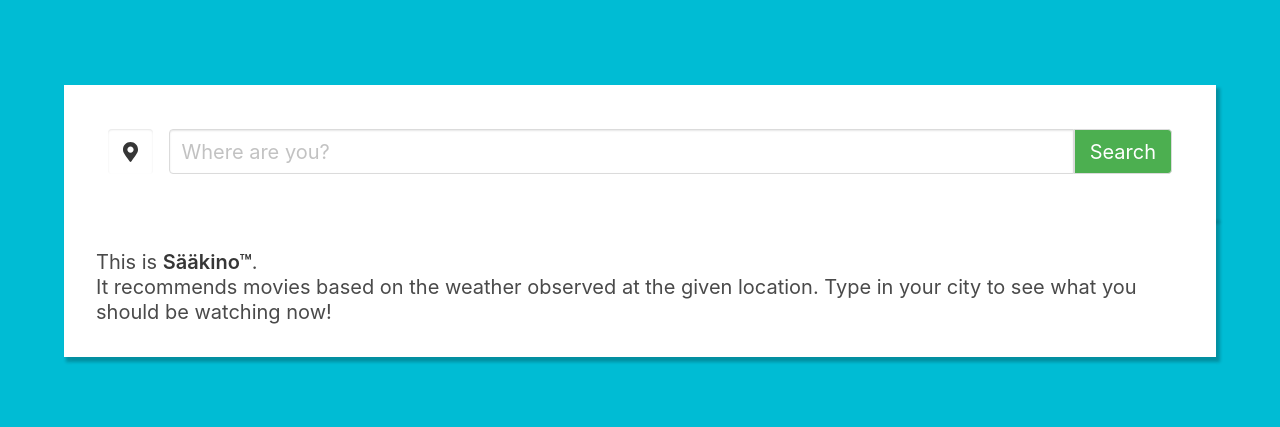
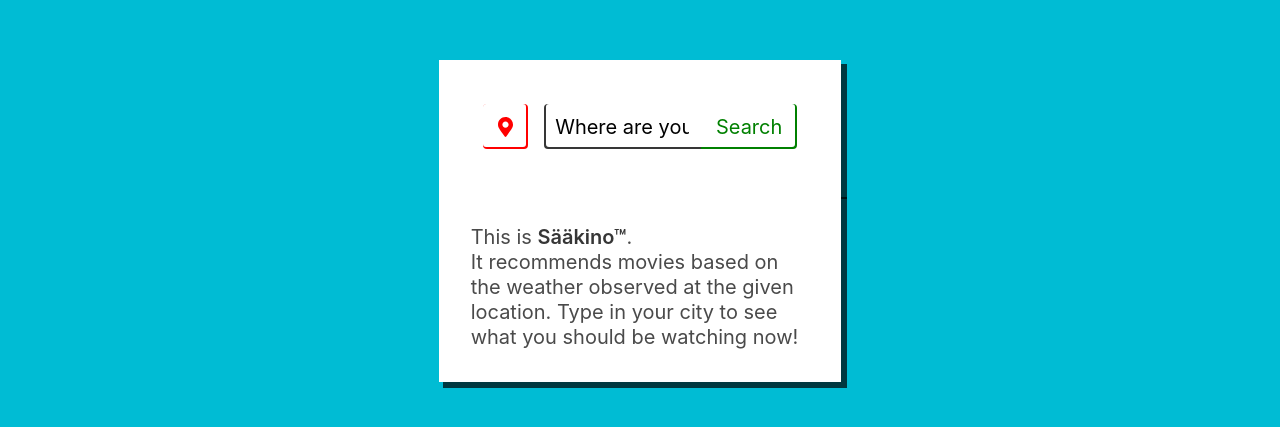
Before and after one commit to DoTheBarrelRoll/react-proju, a React (Create React App) app: page / in a window 1280 px wide. Shown: the part 179-606 px from the top of the page. Built offline with nearby package versions, Linux system fonts and the light colour scheme.

Commit message:
UI changes yet again and some changes to the visual structure

```diff
--- a/src/App.js
+++ b/src/App.js
@@ -29,7 +29,7 @@
   render() {
     return (
 
-      <div className="cyan">
+      <div className="">
 
             <SearchBar locationData={this.fetchCoords.bind(this)} locationName={this.fetchSearchString.bind(this)} />
 
--- a/src/SearchBar.js
+++ b/src/SearchBar.js
@@ -12,13 +12,13 @@
             buttonStatus: <FontAwesomeIcon icon={faMapMarkerAlt} />,
             buttonClose: <FontAwesomeIcon icon={faTimes} />,
             notificationIcon: <FontAwesomeIcon icon={faExclamationTriangle} />,
-            buttonStyling: 'button is-medium locateButton ',
+            buttonStyling: 'button is-medium locateButton solidwhite',
             geoData: null,
             searchString: null,
-            divIdMain: 'container centered',
+            divIdMain: 'container centered column is-one-third',
             divIdCenterBox: 'centerBox solidwhite has-shadow',
             divIdInfoBox: ' centerBox solidwhite has-shadow',
-            divIdCenterToNav: 'navbar-end field is-grouped container is-padded',
+            divIdCenterToNav: 'field is-grouped container is-padded',
             divIdErrorBar: 'is-hidden',
             divIdNavbar: 'warningyellow',
             divIdInput: "input is-medium rounded-left"
@@ -72,7 +72,8 @@
     }
 
     changeStyle = () => {
-        this.setState({ divIdMain: "container centered fade-out", divIdInfoBox: "fade-out" })
+        this.setState({ divIdMain: "container centered column is-one-third fade-out",
+                        divIdInfoBox: "centerBox solidwhite has-shadow fade-out"})
         this.sleep(500)
             .then(() => this.setState({ divIdCenterBox: "hero solidwhite fade-in has-shadow", divIdMain: "fade-in"})
             )
@@ -134,8 +135,8 @@
                                         value={this.state.value}
                                         onChange={this.handleChange}>
                                     </input>
-                                    {/* Submit-button */}
-                                    <input className="button green is-medium rounded-right" id="main" type="submit" value="Search"
+                                    {/* Search-button */}
+                                    <input className="button solidwhite is-medium rounded-right" id="search" type="submit" value="Search"
                                         onClick={this.handleSubmit}></input>
                                 </form>
                             </div>
--- a/src/css/custom.css
+++ b/src/css/custom.css
@@ -2,6 +2,15 @@
 colors http://paletton.com/#uid=73v2c0kgq++1q++ae++lS+XrxZU
 alt: http://paletton.com/#uid=7581t0klskugcw5hBq3qkflvPa5
 */
+
+
+#search {
+  color: green;
+}
+
+body {
+  background-color: #00BCD4;
+}
 
 .cyan {
   background-color: #00BCD4;
@@ -15,12 +24,18 @@
 
 .solidwhite {
   background-color: #FFF;
-  color: rgba(0, 0, 0, 0.7) !important;
+  color: inherit;
+  color: rgba(0, 0, 0, 0.7);
 }
 
 .transparentwhite {
   background-color: rgba(255, 255, 255, 0.8);
-  color: rgba(0, 0, 0, 0.7) !important;
+  color: rgba(0, 0, 0, 0.7);
+}
+
+.lightred {
+  background-color: #E57373;
+  color: rgba(255, 255, 255);
 }
 
 .red {
@@ -83,8 +98,13 @@
 }
 
 .has-shadow {
-  box-shadow: 3px 4px 3px 0.05em rgba(10, 10, 10, 0.25);
+  box-shadow: 5px 5px 0px 1px rgba(0, 0, 0, 0.7);
 }
+
+.has-shadow-small {
+  box-shadow: 0px 3px 0px 1px rgba(0, 0, 0, 0.7);
+}
+
 .rounded {
   border-radius: 12px;
 }
@@ -147,8 +167,7 @@
 
 .padded-bottom {
   padding-bottom: 64px;
-  }
-
+}
 
 .rounded-left {
  border-radius: 4px 0 0 4px;
@@ -177,6 +196,13 @@
 .input {
   min-width: 100px;
   width: 100%;
+  border: 0px;
+  border-color: currentColor;
+  box-shadow: inset 1px -1px 0px 1px currentColor;
+}
+
+.input::placeholder {
+  color: rgb(0, 0, 0);
 }
 
 .centered {
@@ -191,8 +217,13 @@
   padding-top: 32px;
 }
 
+.button {
+  border: 0px;
+  border-color: currentColor;
+  box-shadow: inset -1px -1px 0px 1px currentColor;
+}
+
 .locateButton {
-  border: 0px;
   cursor: pointer;
   justify-content: center;
   padding-bottom: calc(0.375em - 1px);
@@ -201,7 +232,7 @@
   padding-top: calc(0.375em - 1px);
   text-align: center;
   white-space: nowrap;
-  box-shadow: inset 0 1px 2px rgba(10, 10, 10, 0.1);
+  color: red;
 }
 
 .locatedButton {
@@ -215,7 +246,7 @@
   text-align: center;
   white-space: nowrap;
   color: #ff3432;
-  box-shadow: inset 0 1px 2px rgba(255, 52, 50, 1);
+  box-shadow: inset 1px 1px 0px 1px rgba(255, 52, 50, 1);
 }
 
 .locatedButton:hover,
@@ -225,7 +256,8 @@
 
 .locateButton:hover,
 .locateButton.is-hovered {
-  color: #363636;
+  background-color: #FF867C;
+  color: #FFF;
 }
 
 .locatedButton:focus,
@@ -236,7 +268,7 @@
 
 .locateButton:focus,
 .locateButton.is-focused {
-  color: #000000;
+  color: #FF867C;
 }
 
 .locatedButton:focus:not(:active),
@@ -246,7 +278,7 @@
 
 .locateButton:focus:not(:active),
 .locateButton.is-focused:not(:active) {
-  box-shadow: inset 0 1px 2px rgba(10, 10, 10, 0.1);
+  box-shadow: inset 0 1px 2px rgba(255, 52, 50, 1);
 }
 
 
```
